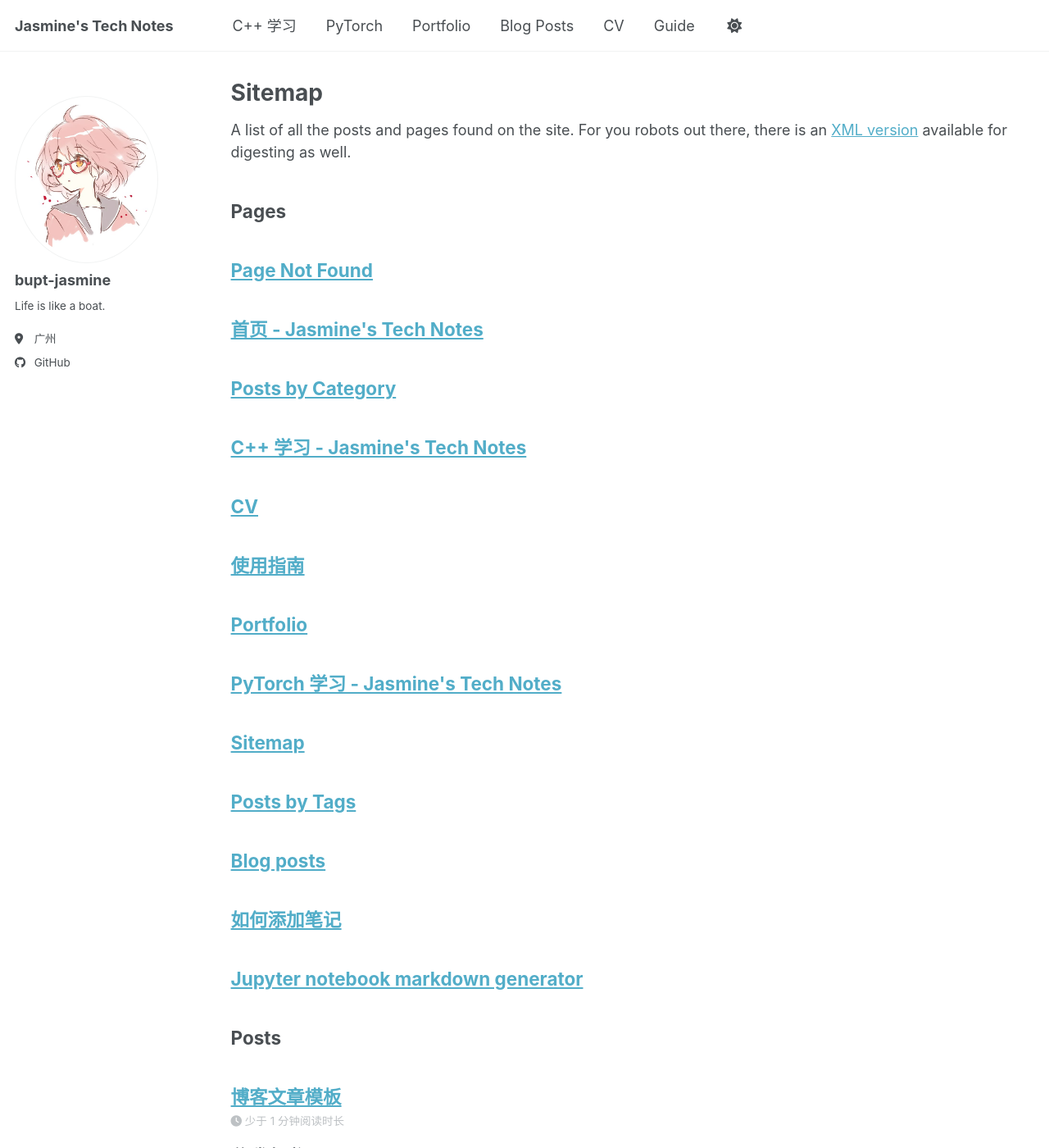
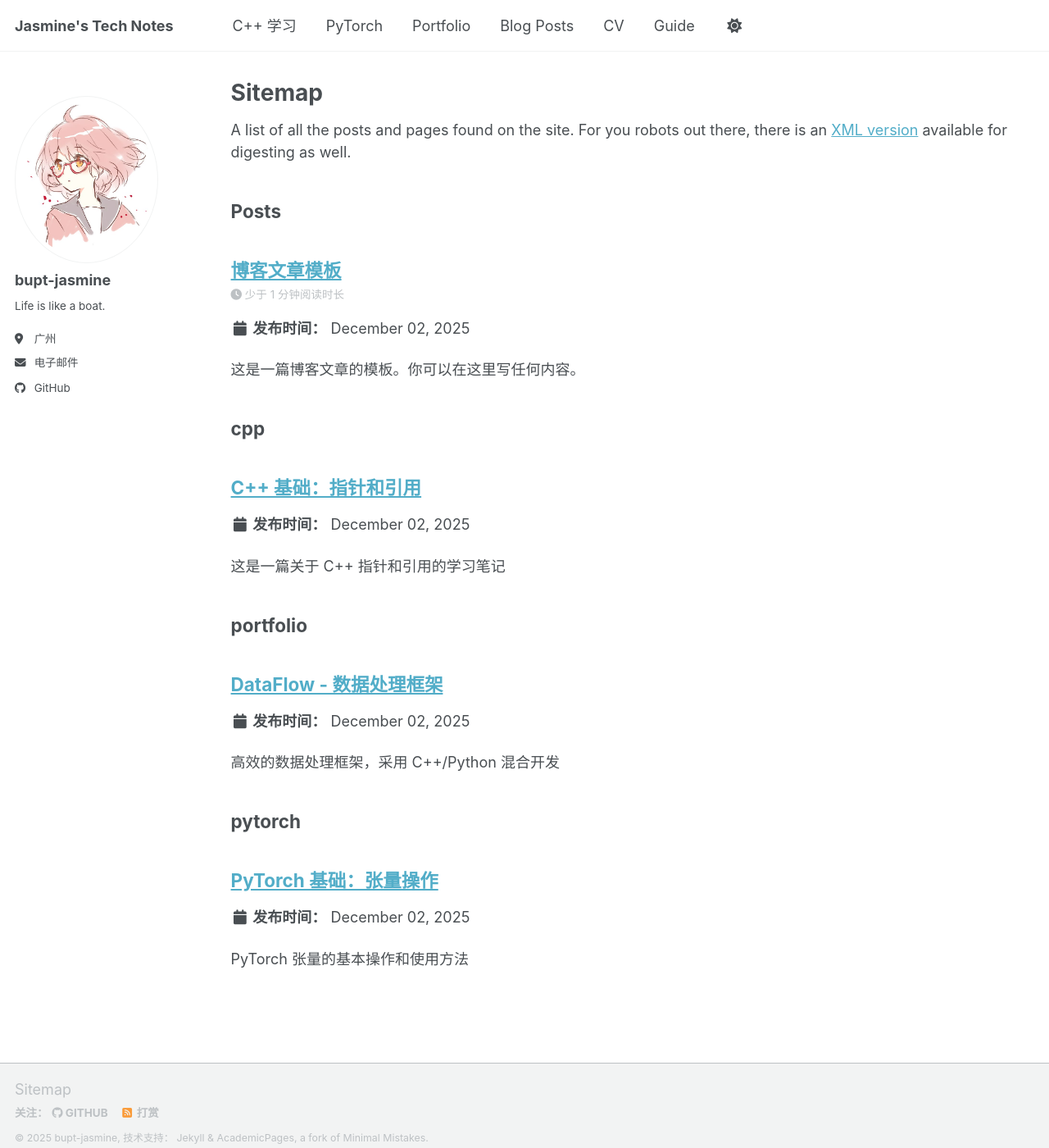
Before and after one commit to bupt-jasmine/bupt-jasmine.github.io, a Jekyll site: the page built from _pages/sitemap.md, in a window 1280 px wide and 1400 px high. Shown: the whole window at 82% size. Built offline with Jekyll 4.4.1, drawn with Linux system fonts in a browser that asks for light colours; a script bundle is joined from its source files by our own code; library files that are not in the unit come from our copies.

Commit message:
chore: 更新个人信息，移除 Bitbucket 链接，调整网站地图格式

```diff
--- a/_config.yml
+++ b/_config.yml
@@ -30,7 +30,7 @@ author:
   location         : "广州"
   employer         : # Your employer/university
   uri              : # URL
-  email            : # your email address
+  email            : "2017210617@bupt.cn"
 
   # Repositories and software development
   github           : "bupt-jasmine"
--- a/_includes/footer.html
+++ b/_includes/footer.html
@@ -1,6 +1,6 @@
 {% include base_path %}
 
-{% if site.author.github or site.author.bitbucket or site.atom_feed.hide != true %}
+{% if site.author.github or site.atom_feed.hide != true %}
 <div class="page__footer-follow">
   <ul class="social-icons">
     {% if site.data.ui-text[site.locale].follow_label %}
@@ -8,9 +8,6 @@
     {% endif %}
     {% if site.author.github %}
       <li><a href="https://github.com/{{ site.author.github }}"><i class="fab fa-github" aria-hidden="true"></i> GitHub</a></li>
-    {% endif %}
-    {% if site.author.bitbucket %}
-      <li><a href="https://bitbucket.org/{{ site.author.bitbucket }}"><i class="fab fa-bitbucket" aria-hidden="true"></i> Bitbucket</a></li>
     {% endif %}
     {% if site.atom_feed.hide != true %}
     <li><a href="{% if site.atom_feed.path %}{{ site.atom_feed.path }}{% else %}{{ base_path }}/feed.xml{% endif %}"><i class="fa fa-fw fa-rss-square" aria-hidden="true"></i> {{ site.data.ui-text[site.locale].feed_label | default: "Feed" }}</a></li>
--- a/_pages/sitemap.md
+++ b/_pages/sitemap.md
@@ -8,11 +8,6 @@ author_profile: true
 {% include base_path %}
 
 A list of all the posts and pages found on the site. For you robots out there, there is an [XML version]({{ base_path }}/sitemap.xml) available for digesting as well.
-
-<h2>Pages</h2>
-{% for post in site.pages %}
-  {% include archive-single.html %}
-{% endfor %}
 
 <h2>Posts</h2>
 {% for post in site.posts %}
```
